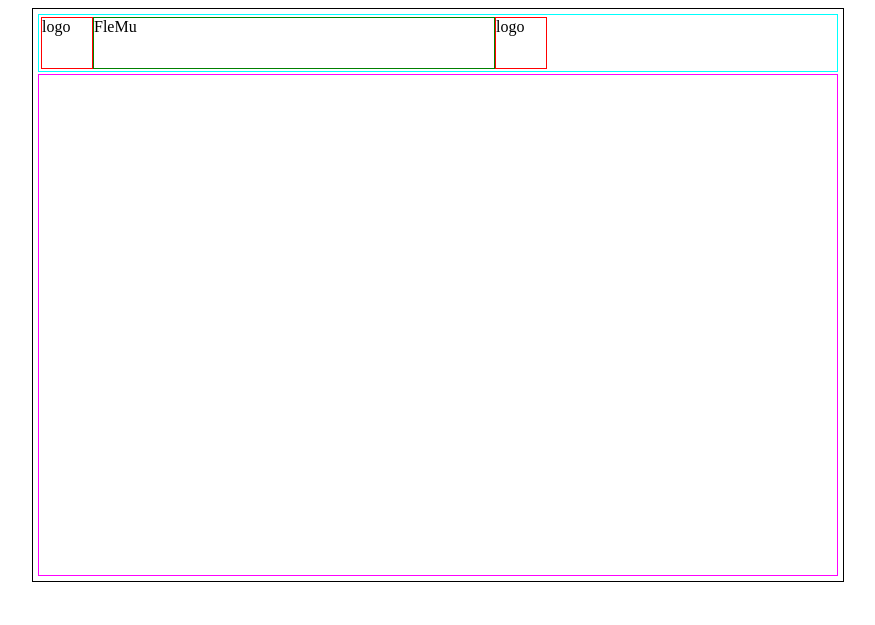
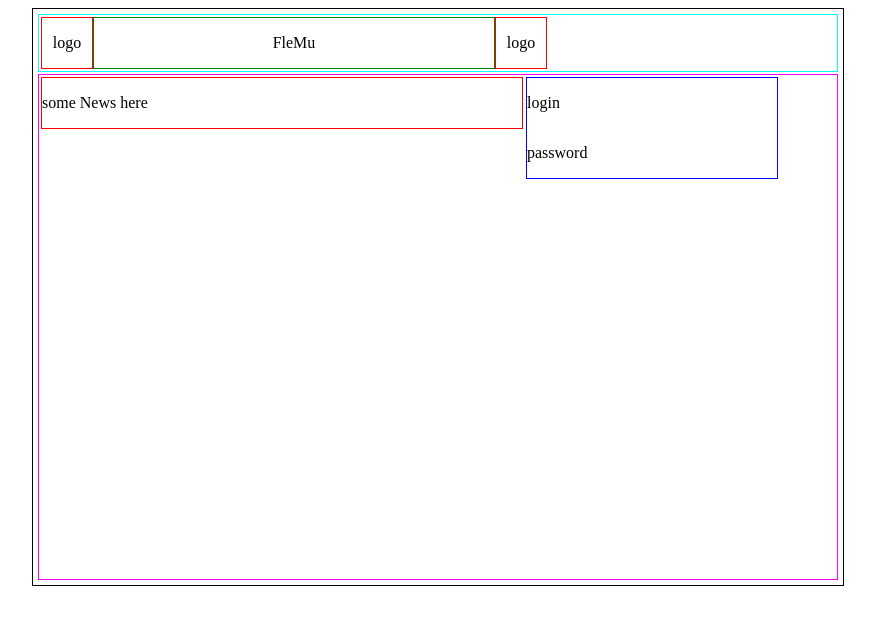
Before and after one commit to fjahn78/FleMu, a PHP site: page / in a window 1280 px wide. Shown: the top 625 px of the page, without its empty margins (202-1077 px from the left). Run offline with PHP 8.4, Linux system fonts and the light colour scheme.

Commit message:
Add placeholders w/ colored borders
* add placeholder for news showcase and loginform
* create some stuffing to get dimensions

```diff
--- a/css/master.css
+++ b/css/master.css
@@ -18,22 +18,47 @@
 	border: 1px solid red;
 	height: 50px;
 	width: 50px;
+	text-align: center;
+	line-height: 50px;
 }
+
 #head_center {
 	float: left;
 	border: 1px solid green;
 	height: 50px;
 	width: 400px;
+	text-align: center;
+	line-height: 50px;
 }
+
 #head_right {
-	float:left;
+	float: left;
 	border: 1px solid red;
 	height: 50px;
 	width: 50px;
+	text-align: center;
+	line-height: 50px;
 }
 
 #contentwrap {
 	border: 1px solid magenta;
+	padding: 2px;
 	height: 500px;
 	margin-top: 2px;
+	overflow: hidden;
 }
+
+#showcase {
+	float: left;
+	border: 1px solid red;
+	width: 480px;
+	line-height: 50px;
+	margin: 0 3px 0 0;
+}
+
+#loginform {
+	float: left;
+	border: 1px solid blue;
+	line-height: 50px;
+	width: 250px;
+}
--- a/index.html
+++ b/index.html
@@ -13,7 +13,10 @@
 			<div id="head_center">FleMu</div>
 			<div id="head_right">logo</div>
 		</div>
-		<div id="contentwrap"></div>
+		<div id="contentwrap">
+			<div id="showcase">some News here</div>
+			<div id="loginform">login<br />password</div>
+		</div>
 	</div>
 </body>
 </html>
```
